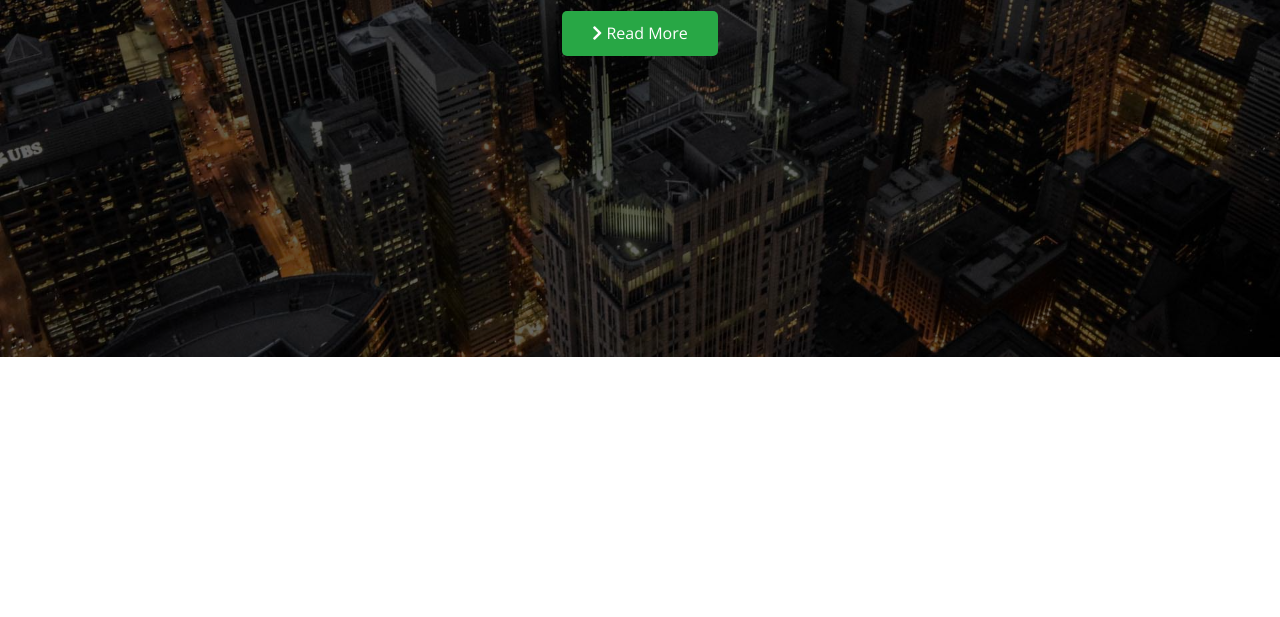
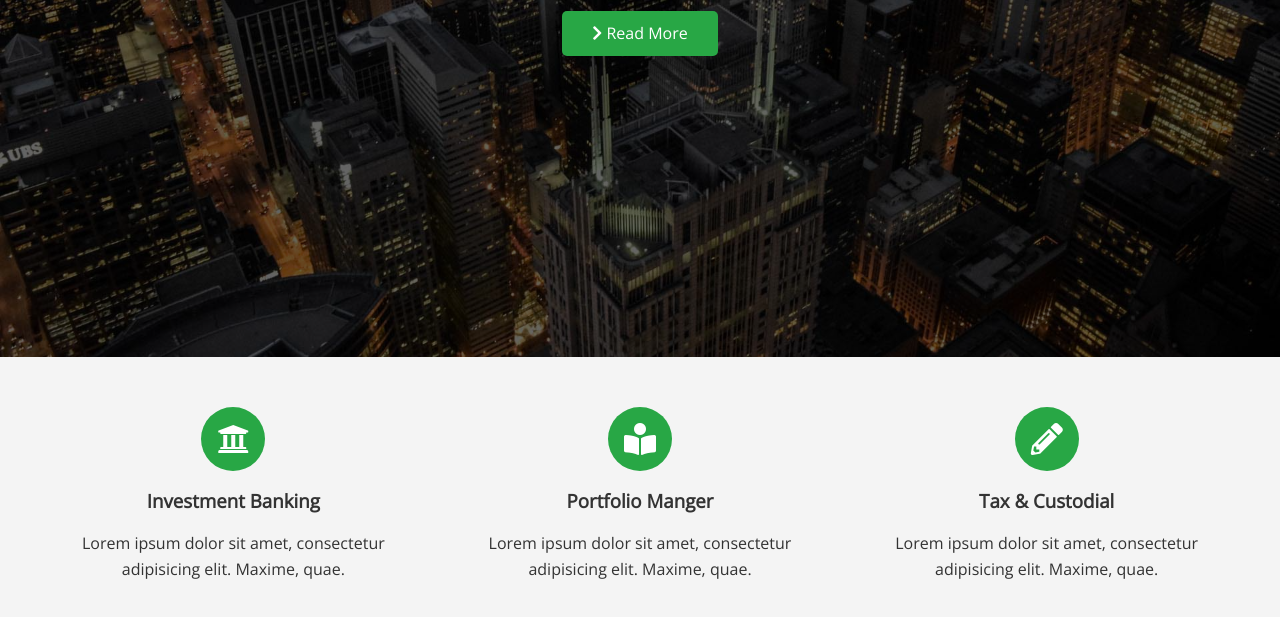
Before and after one commit to youssefnagdy/P3, a plain HTML site: page index.html in a window 1280 px wide. Shown: the part 443-1060 px from the top of the page. Before the commit the page ends 800 px from the top, so only its background shows below. Drawn offline with nearby package versions, Linux system fonts and the light colour scheme.

Commit message:
Section About:Icons Coding

```diff
--- a/css/style.css
+++ b/css/style.css
@@ -91,3 +91,23 @@ img{width: 100%}
     max-width: 600px;
     margin: 20px 0 30px;
 }
+
+/*Section:About:icons*/
+.icons
+{
+    padding: 30px;
+}
+.icons h3
+{
+    font-weight: bold;
+    margin-bottom: 15px;
+}
+.icons i
+{
+    background: #28a745;
+    color: #fff;
+    padding: 1rem;
+    border-radius: 50%;
+    margin-bottom: 15px;
+
+}
--- a/css/utilities.css
+++ b/css/utilities.css
@@ -21,22 +21,37 @@
 {
     opacity: 0.9;
 }
-.btn-primary
+.btn-primary , .bg-primary
 {
     background: #28a745;
     color: white;
 }
-.btn-secondary
+.btn-secondary , .bg-secondary
 {
     background: #0284d0;
     color: white;
 }
-.btn-light
+.btn-light , .bg-light
 {
     background: #f4f4f4;
     color:#333;
 }
-.btn-dark
+.btn-dark , .bg-dark
 {
     background: #333;
 }
+
+
+
+/*Flex Utilite*/
+.flex-items
+{
+    display: flex;
+    height: 100%;
+    justify-content: center;
+    text-align: center;
+}
+.flex-items > div
+{
+    padding: 20px;
+}
--- a/index.html
+++ b/index.html
@@ -34,8 +34,36 @@
         ><i class="fas fa-chevron-right"></i> Read More</a
         >
     </div>
+</header>
+    <main>
+        <!--Section:About-->
+        <section id="about" class="icons bg-light">
+            <div class="flex-items">
+                <div>
+                    <i class="fas fa-university fa-2x"></i>
+                    <h3>Investment Banking</h3>
+                    <p>Lorem ipsum dolor sit amet, consectetur adipisicing elit. Maxime, quae.</p>
+                </div>
 
-</header>
+                <div>
+                    <i class="fas fa-book-reader fa-2x"></i>
+                    <h3>Portfolio Manger</h3>
+                    <p>Lorem ipsum dolor sit amet, consectetur adipisicing elit. Maxime, quae.</p>
+                </div>
+
+                <div>
+                    <i class="fas fa-pencil-alt fa-2x"></i>
+                    <h3>Tax & Custodial</h3>
+                    <p>Lorem ipsum dolor sit amet, consectetur adipisicing elit. Maxime, quae.</p>
+                </div>
+
+            </div>
+        </section>
+
+        <!--Section:About:solutions-->
+
+    </main>
+
 
 
 </body>
```
